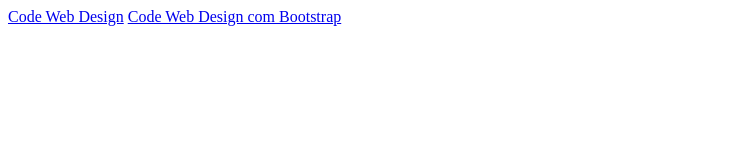
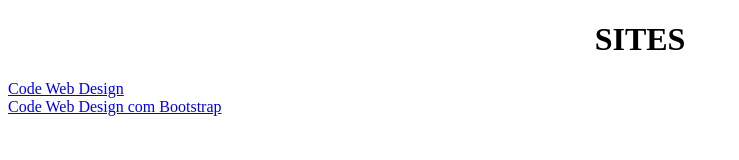
Before and after one commit to DaniloMicaias/DaniloMicaias.github.io, a plain HTML site: page index.html in a window 1280 px wide. Shown: the whole page, without its empty margins (0-739 px from the left). Drawn offline with Linux system fonts and the light colour scheme.

Commit message:
Alterações

```diff
--- a/index.html
+++ b/index.html
@@ -4,7 +4,9 @@
 	<title>Sites</title>
 </head>
 <body>
+  <h1><center>SITES</center></h1>
 <a href="code/index.html">Code Web Design</a>
+<br>
 <a href="codeBootstrap/index.html">Code Web Design com Bootstrap</a>
 </body>
 </html>
```
